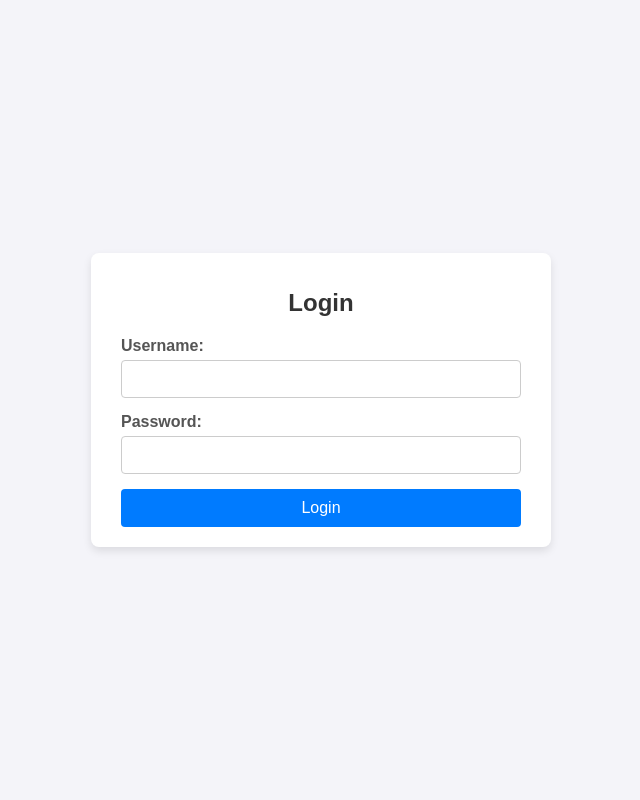
After one commit to zainabaznur/rental_mobil, a PHP site: page /login.php in a window 1280 px wide. The commit adds this page. Shown: the whole page, without its empty margins (319-959 px from the left). Run offline with PHP 8.4, Linux system fonts and the light colour scheme.

Commit message:
menambah login dan logout

```diff
--- a/Layouts/navbar.php
+++ b/Layouts/navbar.php
@@ -192,6 +192,12 @@ $activeUrl = $_GET['url'] ?? ''; // Get the current URL parameter or default to
                         <p>Jenis Kendaraan</p>
                     </a>
                 </li>
+                <li class="nav-item">
+                    <a href="logout.php" class="nav-link <?php echo $activeUrl === 'jeniskendaraan' ? 'active' : ''; ?>">
+                        <i class=></i> <!-- Icon for Jenis Kendaraan -->
+                        <p>Logout</p>
+                    </a>
+                </li>
                 <!-- <li class="nav-item">
                     <a href="./?url=kelurahan" class="nav-link <?php echo $activeUrl === 'kelurahan' ? 'active' : ''; ?>">
                         <i class="nav-icon fas fa-map-marker-alt"></i>
--- /dev/null
+++ b/login.php
@@ -0,0 +1,107 @@
+<?php
+session_start();
+
+// Username dan password statis
+$valid_username = 'admin';
+$valid_password = 'password';
+
+// Proses login
+if ($_SERVER['REQUEST_METHOD'] == 'POST') {
+    $username = $_POST['username'];
+    $password = $_POST['password'];
+
+    // Validasi username dan password
+    if ($username === $valid_username && $password === $valid_password) {
+        $_SESSION['loggedin'] = true;
+        header('Location: index.php'); // Arahkan ke halaman utama
+        exit;
+    } else {
+        $error = "Username atau password salah!";
+    }
+}
+?>
+
+<!DOCTYPE html>
+<html lang="en">
+<head>
+    <meta charset="UTF-8">
+    <meta name="viewport" content="width=device-width, initial-scale=1.0">
+    <title>Login</title>
+    <style>
+        body {
+            font-family: Arial, sans-serif;
+            background-color: #f4f4f9;
+            margin: 0;
+            padding: 0;
+            display: flex;
+            justify-content: center;
+            align-items: center;
+            height: 100vh;
+        }
+        .login-container {
+            background: #fff;
+            padding: 20px 30px;
+            border-radius: 8px;
+            box-shadow: 0 4px 8px rgba(0, 0, 0, 0.1);
+            width: 100%;
+            max-width: 400px;
+        }
+        .login-container h1 {
+            margin-bottom: 20px;
+            font-size: 24px;
+            text-align: center;
+            color: #333;
+        }
+        .login-container form {
+            display: flex;
+            flex-direction: column;
+        }
+        .login-container label {
+            margin-bottom: 5px;
+            font-weight: bold;
+            color: #555;
+        }
+        .login-container input {
+            padding: 10px;
+            margin-bottom: 15px;
+            border: 1px solid #ccc;
+            border-radius: 4px;
+            font-size: 14px;
+        }
+        .login-container button {
+            padding: 10px;
+            background-color: #007bff;
+            color: #fff;
+            border: none;
+            border-radius: 4px;
+            font-size: 16px;
+            cursor: pointer;
+        }
+        .login-container button:hover {
+            background-color: #0056b3;
+        }
+        .error-message {
+            color: red;
+            margin-bottom: 15px;
+            text-align: center;
+        }
+    </style>
+</head>
+<body>
+    <div class="login-container">
+        <h1>Login</h1>
+        <?php if (isset($error)): ?>
+            <p class="error-message"><?= $error ?></p>
+        <?php endif; ?>
+        <form method="POST" action="">
+            <label for="username">Username:</label>
+            <input type="text" id="username" name="username" required>
+
+            <label for="password">Password:</label>
+            <input type="password" id="password" name="password" required>
+
+            <button type="submit">Login</button>
+        </form>
+    </div>
+</body>
+</html>
--- /dev/null
+++ b/logout.php
@@ -0,0 +1,6 @@
+<?php
+session_start();
+session_destroy();
+header('Location: login.php'); // Arahkan kembali ke halaman login
+exit;
+?>
```
Also changed, not shown: index.php (+10 -1 lines).
